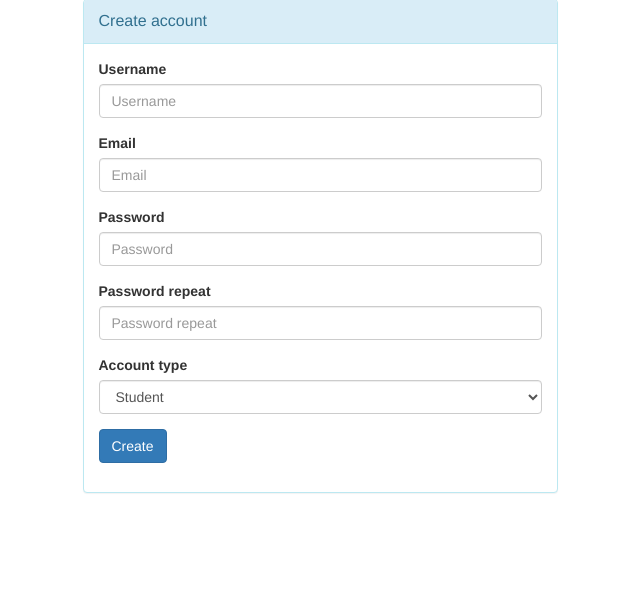
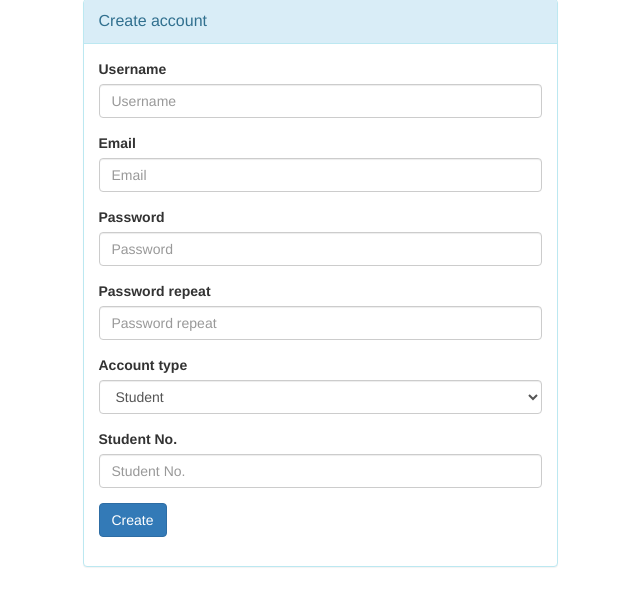
Before and after one commit to Darxis69/ProjectManager, a Django app: page /account/create/ in a window 1280 px wide. Shown: the part 81-687 px from the top of the page, without its empty margins (320-960 px from the left). Run offline with Django 3.2, Linux system fonts and the light colour scheme; some libraries are stand-ins or nearby versions.

Commit message:
Bugfix: create user as students and teachers

```diff
--- a/ProjectManagerApp/forms.py
+++ b/ProjectManagerApp/forms.py
@@ -24,6 +24,7 @@ class AccountCreateForm(forms.Form):
     password = forms.CharField(label='Password', widget=PasswordInput())
     password_repeat = forms.CharField(label='Password repeat', widget=PasswordInput())
     account_type = forms.ChoiceField(choices=ACCOUNT_TYPES)
+    student_no = forms.CharField(label='Student No.', required=False)
 
     def clean(self):
         cleaned_password = self.cleaned_data.get('password')
@@ -32,7 +33,17 @@ class AccountCreateForm(forms.Form):
         if cleaned_password != cleaned_password_repeat:
             raise ValidationError("Passwords don't match.", code='not_match')
 
+        cleaned_student_no = self.cleaned_data.get('student_no')
+        cleaned_account_type = self.cleaned_data.get('account_type')
+
+        if cleaned_account_type == self.ACCOUNT_TYPE_STUDENT:
+            if cleaned_student_no == '':
+                raise ValidationError("Student No. required", code='student_no_required')
+            if not cleaned_student_no.isdigit():
+                raise ValidationError("Student No. must be a number", code='student_no_not_number')
+
         return self.cleaned_data
+
 
 class ProjectCreateForm(forms.Form):
     name = forms.CharField(label='Project name')
--- a/ProjectManagerApp/templates/account/create.html
+++ b/ProjectManagerApp/templates/account/create.html
@@ -14,6 +14,18 @@
                         {% bootstrap_button "Create" button_type="submit" button_class="btn btn-primary" %}
                     {% endbuttons %}
                 </form>
+                <script type="text/javascript">
+                    $(document).ready(function() {
+                        $('#id_account_type').on('change', function() {
+                            if ( this.value == '1') {
+                                $("#id_student_no").closest("div").show();
+                            }
+                            else {
+                                $("#id_student_no").closest("div").hide();
+                            }
+                        });
+                    });
+                </script>
             </div>
         </div>
     </div>
--- a/ProjectManagerApp/views.py
+++ b/ProjectManagerApp/views.py
@@ -1,5 +1,4 @@
 from django.contrib.auth import authenticate as auth_authenticate, login as auth_login, logout as auth_logout
-from django.contrib.auth.models import User
 from django.db import IntegrityError
 from django.http import HttpResponseRedirect
 from django.shortcuts import render_to_response
@@ -7,7 +6,8 @@ from django.template import RequestContext
 from django.views.generic import FormView
 
 from ProjectManagerApp.forms import LoginForm, AccountCreateForm, ProjectCreateForm
-from ProjectManagerApp.models import Project
+from ProjectManagerApp.models import Project, Teacher, Student
+
 
 class AccountCreateFormView(FormView):
     template_name = 'account/create.html'
@@ -33,11 +33,17 @@ class AccountCreateFormView(FormView):
 
         account_create_form = AccountCreateForm(request.POST)
         if account_create_form.is_valid():
-            user = User()
+            if account_create_form.cleaned_data['account_type'] == AccountCreateForm.ACCOUNT_TYPE_STAFF:
+                user = Teacher()
+                user.is_staff = True
+            else:
+                user = Student()
+                user.is_staff = False
+                user.student_no = account_create_form.cleaned_data.get('student_no')
+
             user.username = account_create_form.cleaned_data.get('username')
             user.email = account_create_form.cleaned_data.get('email')
             user.set_password(account_create_form.cleaned_data.get('password'))
-            user.is_staff = True if account_create_form.cleaned_data['account_type'] == AccountCreateForm.ACCOUNT_TYPE_STAFF else False
 
             try:
                 user.save()
```
Also changed, not shown: ProjectManagerApp/service/AuthenticationBackend.py (+5 -6 lines).
